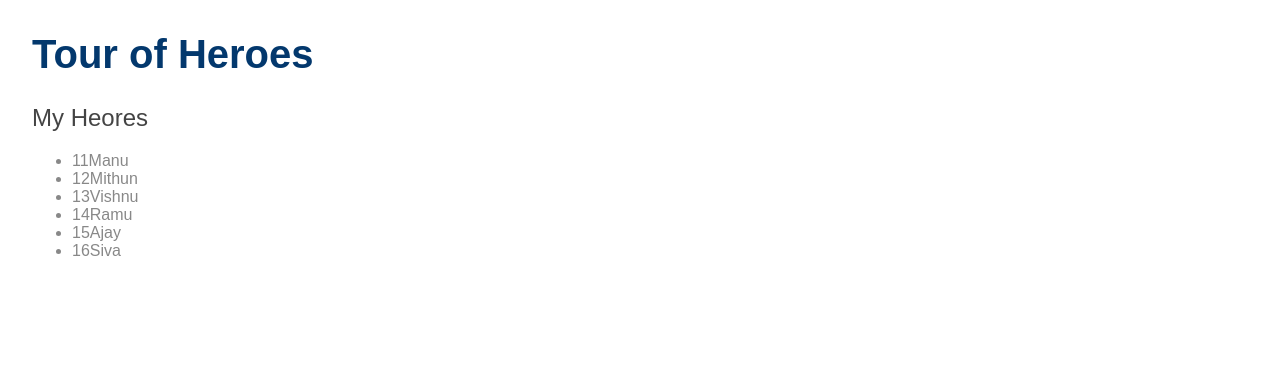
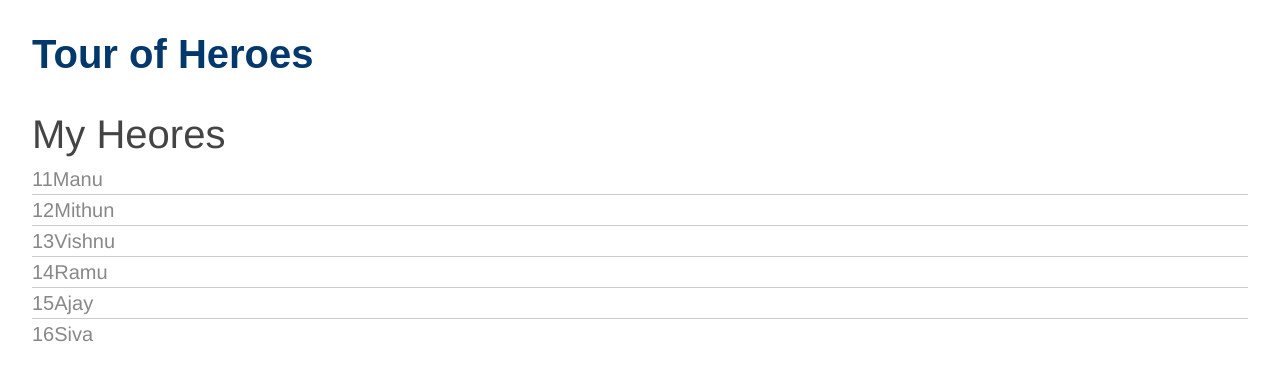
Before and after one commit to chinchuna/angular-tour-of-heroes, an Angular app: page / in a window 1280 px wide. Shown: the top 380 px of the page. Built offline with nearby package versions, Linux system fonts and the light colour scheme.

Commit message:
Style the heroes

```diff
--- a/src/app/heroes/heroes.component.css
+++ b/src/app/heroes/heroes.component.css
@@ -0,0 +1,42 @@
+div {
+    width: 200px;
+  }
+
+  h2 {
+    font: 400 40px/1.5 Helvetica, Verdana, sans-serif;
+    margin: 0;
+    padding: 0;
+  }
+
+  ul {
+    list-style-type: none;
+    margin: 0;
+    padding: 0;
+  }
+
+  li {
+    font: 200 20px/1.5 Helvetica, Verdana, sans-serif;
+    border-bottom: 1px solid #ccc;
+  }
+
+  li:last-child {
+    border: none;
+}
+
+li a {
+ text-decoration: none;
+ color: #000;
+ display: block;
+ width: 200px;
+
+ -webkit-transition: font-size 0.3s ease, background-color 0.3s ease;
+ -moz-transition: font-size 0.3s ease, background-color 0.3s ease;
+ -o-transition: font-size 0.3s ease, background-color 0.3s ease;
+ -ms-transition: font-size 0.3s ease, background-color 0.3s ease;
+ transition: font-size 0.3s ease, background-color 0.3s ease;
+}
+
+li a:hover {
+ font-size: 30px;
+ background: #f6f6f6;
+}
--- a/src/app/heroes/heroes.component.html
+++ b/src/app/heroes/heroes.component.html
@@ -1,6 +1,6 @@
 <h2>My Heores</h2>
 <ul class="heroes">
   <li *ngFor="let hero of heroes">
-    <span class="badge">{{hero.id}}</span>{{hero.name}}
+    <span class="badge">{{hero.id}}<span> </span></span>{{hero.name}}
   </li>
 </ul>
```
